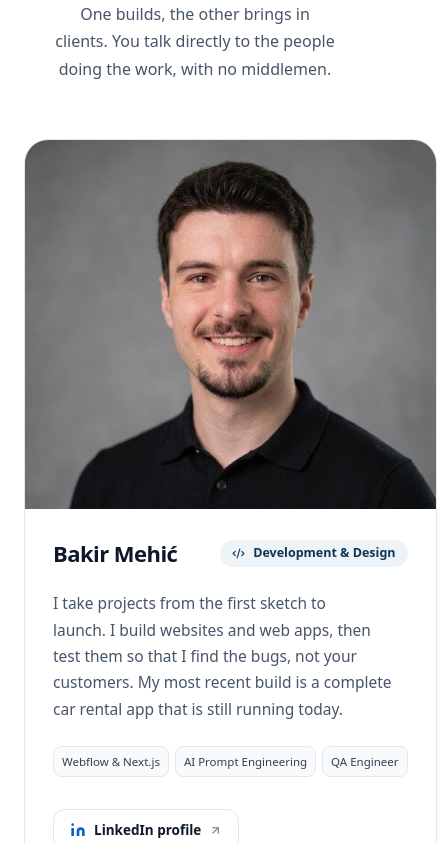
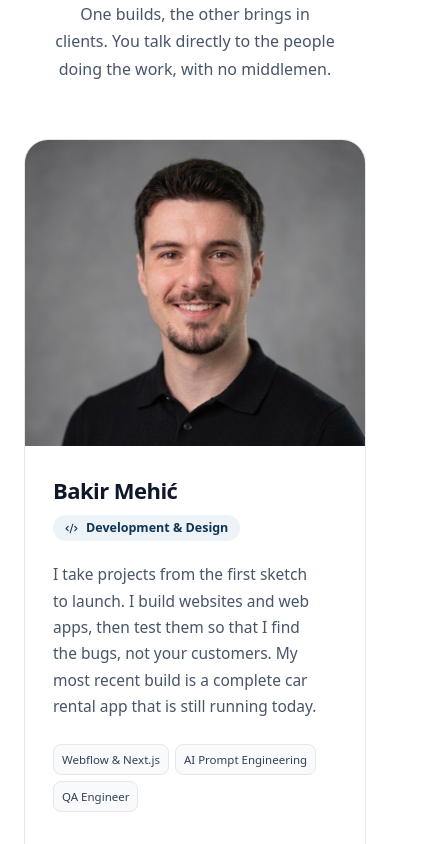
Before and after one commit to Bakeee99/mehiccdev, a Next.js app: page / in a window 390 px wide. Shown: the part 1480-2324 px from the top of the page, 437 px wide, since content can reach past the window. Built offline with nearby package versions, Linux system fonts and the light colour scheme.

Commit message:
fix: tim sekcija centrirana na mobitelu, bez horizontalnog skrola

```diff
--- a/components/sections/About.tsx
+++ b/components/sections/About.tsx
@@ -72,20 +72,20 @@ export function About() {
             const p = PEOPLE[i];
             const Icon = p.icon;
             return (
-              <Fade key={m.name} delay={i * 0.06}>
+              <Fade key={m.name} delay={i * 0.06} className="min-w-0">
                 <article className="group flex h-full flex-col overflow-hidden rounded-[24px] border border-[#E5E7EB] bg-white transition-[transform,border-color] duration-300 hover:-translate-y-1 hover:border-[#CBD5E1]">
                   <div className="relative aspect-[10/9] overflow-hidden bg-[#F1F5F9]">
                     <Image src={p.src} alt={m.name} fill unoptimized className="object-cover object-[center_30%] transition-transform duration-500 group-hover:scale-[1.03]" />
                   </div>
                   <div className="flex flex-1 flex-col p-7 sm:p-9">
-                    <div className="flex items-center justify-between gap-3">
+                    <div className="flex flex-wrap items-center justify-between gap-x-3 gap-y-2 sm:flex-nowrap">
                       <h3 className="whitespace-nowrap text-[22px] sm:text-[24px] font-semibold tracking-tight text-[#0F172A]">{m.name}</h3>
                       <span className="inline-flex shrink-0 items-center gap-2 whitespace-nowrap rounded-full bg-[#EEF3F8] px-3 py-1 text-[12.5px] font-semibold text-[#0F3554]">
                         <Icon size={13} /> {m.role}
                       </span>
                     </div>
                     <p className="mt-5 text-[15.5px] leading-[1.75] text-[#475569]">{m.bio}</p>
-                    <ul className="mt-6 flex gap-1.5 xl:gap-2">
+                    <ul className="mt-6 flex flex-wrap gap-1.5 sm:flex-nowrap xl:gap-2">
                       {m.tags.map((tg) => (
                         <li key={tg} className="whitespace-nowrap rounded-lg border border-[#E5E7EB] bg-[#F8FAFC] px-2 py-1.5 text-[11.5px] sm:text-[12.5px] lg:text-[11.5px] xl:px-2.5 xl:text-[12.5px] font-medium text-[#334155]">{tg}</li>
                       ))}
```
